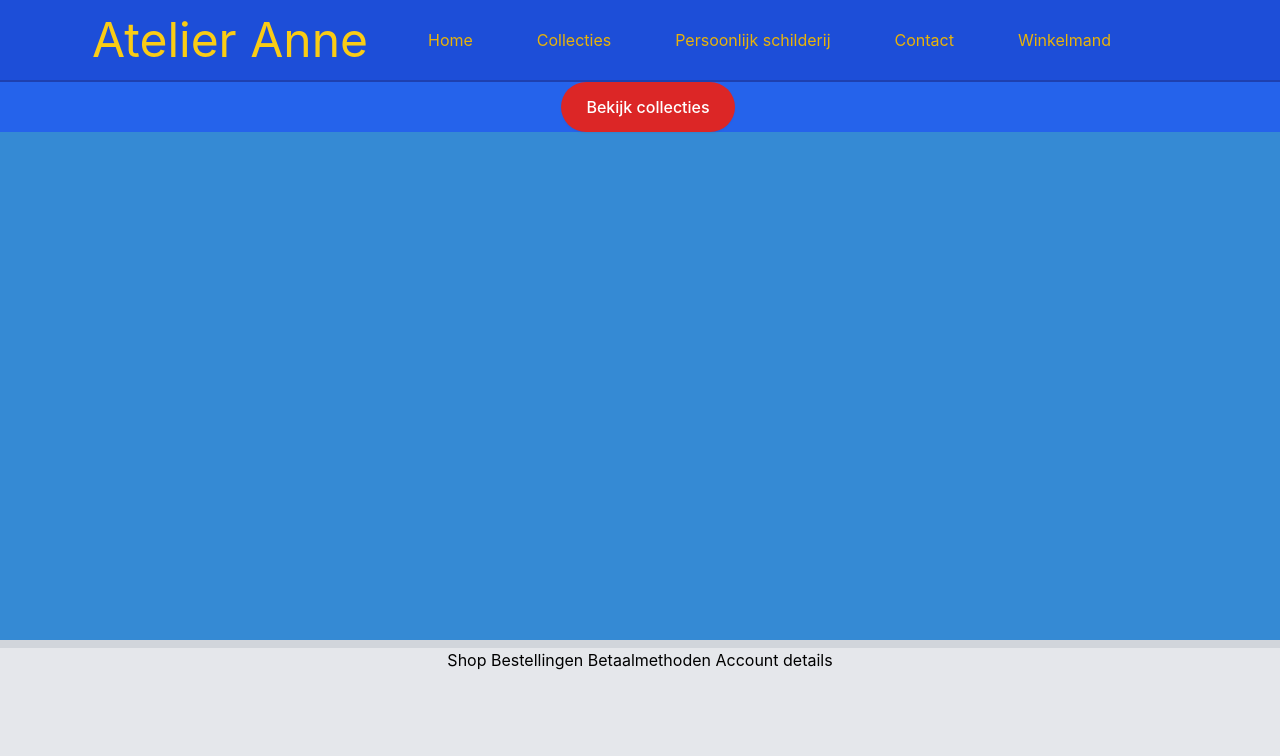
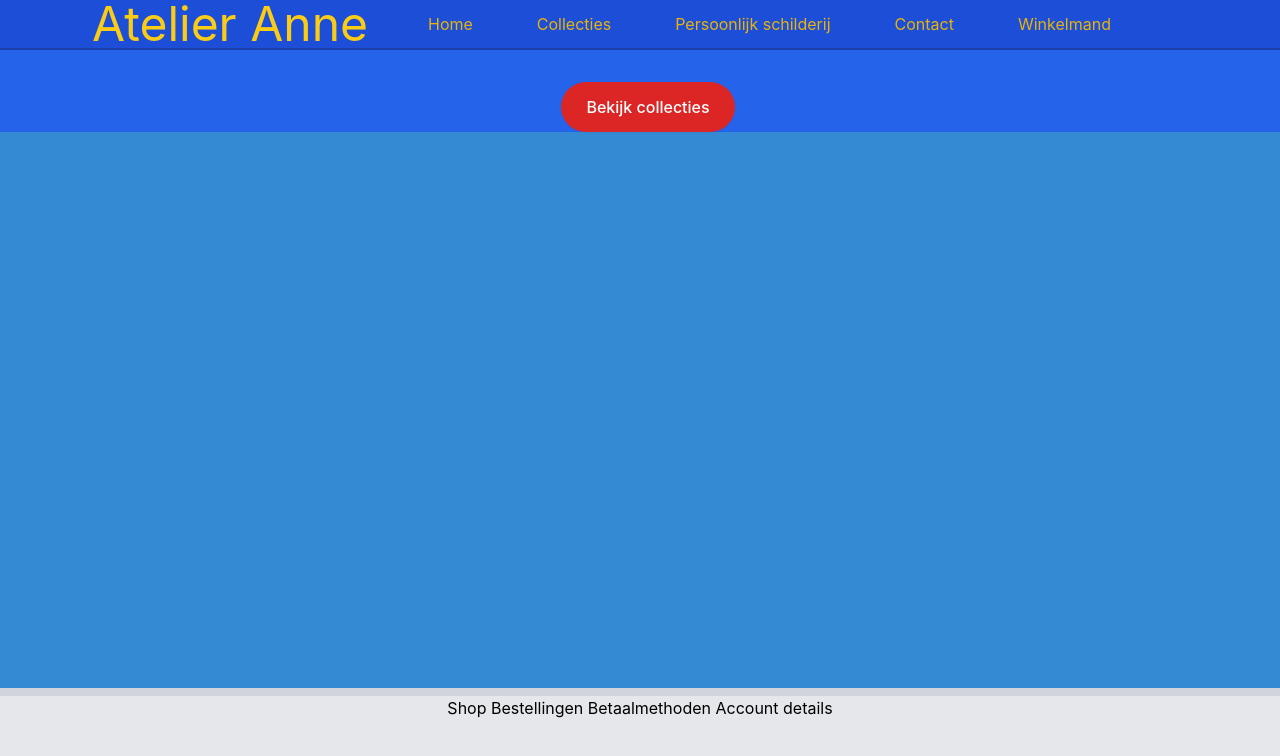
Before and after one commit to gijs-ve/projectBreughel, a React (Create React App) app in the folder client/: page / in a window 1280 px wide. Shown: the top 756 px of the page. Built offline with nearby package versions, Linux system fonts and the light colour scheme.

Commit message:
feat: space div

```diff
--- a/client/src/App.tsx
+++ b/client/src/App.tsx
@@ -12,6 +12,8 @@ function App() {
             <div className="max-h-40 bg-blue-700">
                 <Navbar />
             </div>
+            <div className="bg-blue-600 h-8" />
+
             <div className="mb-auto h-100 bg-blue-600">
                 <Router />
             </div>
--- a/client/src/footer/Footer.tsx
+++ b/client/src/footer/Footer.tsx
@@ -2,7 +2,7 @@ import { Klantenomgeving } from './Klantenomgeving';
 
 export const Footer = () => {
     return (
-        <div className="h-40 bg-gray-200 border-t-8 border-t-gray-300">
+        <div className="h-28 bg-gray-200 border-t-8 border-t-gray-300">
             <Klantenomgeving />
         </div>
     );
--- a/client/src/navbar/NavButton.tsx
+++ b/client/src/navbar/NavButton.tsx
@@ -8,7 +8,7 @@ export const NavButton = (p: { text: string; hasToken: boolean }) => {
         <div
             onMouseEnter={() => setMouseEnter(true)}
             onMouseLeave={() => setMouseEnter(false)}
-            className={`text-1xl h-full	antialiase border-blue-800 px-8 border-top-8 ${
+            className={`text-1xl h-full antialiase border-blue-800 px-8 border-top-8 ${
                 hasToken
                     ? 'bg-blue-600 hover:bg-red-400 hover:border-blue-400'
                     : 'bg-blue-700 hover:bg-blue-600 hover:border-yellow-400'
--- a/client/src/navbar/Navbar.tsx
+++ b/client/src/navbar/Navbar.tsx
@@ -21,7 +21,7 @@ const Navbar = () => {
         return <div key={page.path} />;
     });
     return (
-        <div className="flex flex-row flex-nowrap min-w-24 pl-20 border-b-2 border-b-blue-800 py-4">
+        <div className="flex flex-row flex-nowrap min-w-24 pl-20 border-b-2 border-b-blue-800">
             <Logo />
             <div className="pl-4 flex flex-row">{Links}</div>
         </div>
```
